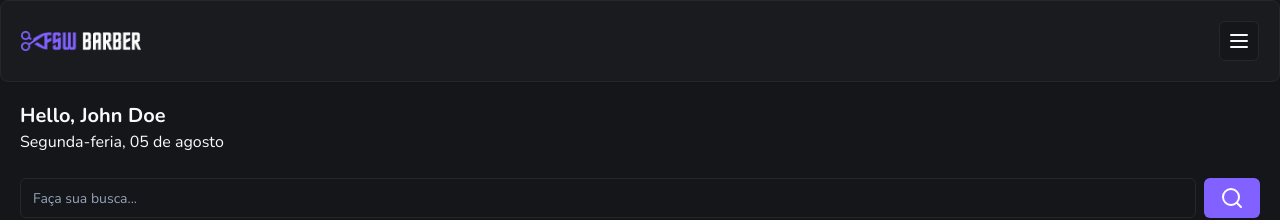
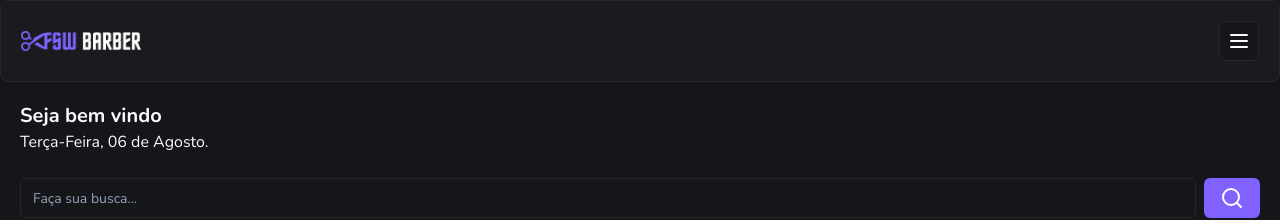
Before and after one commit to pauloWeslleY/fsw-barber, a Next.js app: page / in a window 1280 px wide. Shown: the top 220 px of the page. Built offline with nearby package versions, Linux system fonts and the light colour scheme; no server answers; the database is empty.

Commit message:
feat: updated welcome message

```diff
--- a/app/page.tsx
+++ b/app/page.tsx
@@ -1,5 +1,9 @@
+import { Decimal } from "@prisma/client/runtime/library"
+import { format } from "date-fns"
+import { ptBR } from "date-fns/locale"
 import Image from "next/image"
 import Link from "next/link"
+import { getServerSession } from "next-auth"
 
 import { getListBooking } from "./_actions/get-bookings"
 import BarbershopItem from "./components/barbershop-item"
@@ -8,9 +12,12 @@
 import InputSearch from "./components/input-search"
 import { Button } from "./components/ui/button"
 import { loadQuickSearchOptions } from "./data/list-quick-search"
+import { authOptions } from "./lib/auth"
 import { db } from "./lib/prisma"
 
-async function getBarberShop() {
+const getBarberShop = async () => {
+  const session = await getServerSession(authOptions)
+
   const barbershops = await db.barbershop.findMany({})
   const popularBarbershops = await db.barbershop.findMany({
     orderBy: {
@@ -21,11 +28,12 @@
   return {
     barbershops,
     popularBarbershops,
+    user: session?.user,
   }
 }
 
 const Home = async () => {
-  const { barbershops, popularBarbershops } = await getBarberShop()
+  const { barbershops, popularBarbershops, user } = await getBarberShop()
   const bookings = await getListBooking()
 
   const confirmedBookings = bookings.filter(
@@ -39,8 +47,18 @@
 
       <div className="p-5">
         {/* HEADER */}
-        <h2 className="text-xl font-bold">Hello, John Doe</h2>
-        <p className="">Segunda-feria, 05 de agosto</p>
+        <h2 className="text-xl font-bold">
+          {user ? `Olá, ${user.name}` : "Seja bem vindo"}
+        </h2>
+        <p>
+          <span className="capitalize">
+            {format(new Date(), "EEEE, dd", { locale: ptBR })}{" "}
+          </span>
+          de{" "}
+          <span className="capitalize">
+            {format(new Date(), "MMMM", { locale: ptBR })}.
+          </span>
+        </p>
 
         {/* BUSCA */}
         <div className="mt-6">
@@ -87,7 +105,16 @@
 
           <div className="space-y-6">
             {confirmedBookings.slice(0, 1).map((booking) => (
-              <BookingItem key={booking.id} booking={booking} />
+              <BookingItem
+                key={booking.id}
+                booking={{
+                  ...booking,
+                  service: {
+                    ...booking.service,
+                    price: new Decimal(booking.service.price),
+                  },
+                }}
+              />
             ))}
           </div>
         </div>
```
